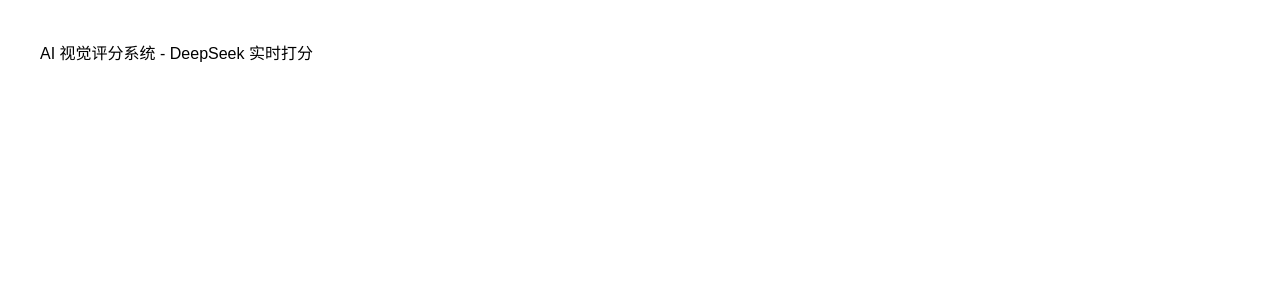
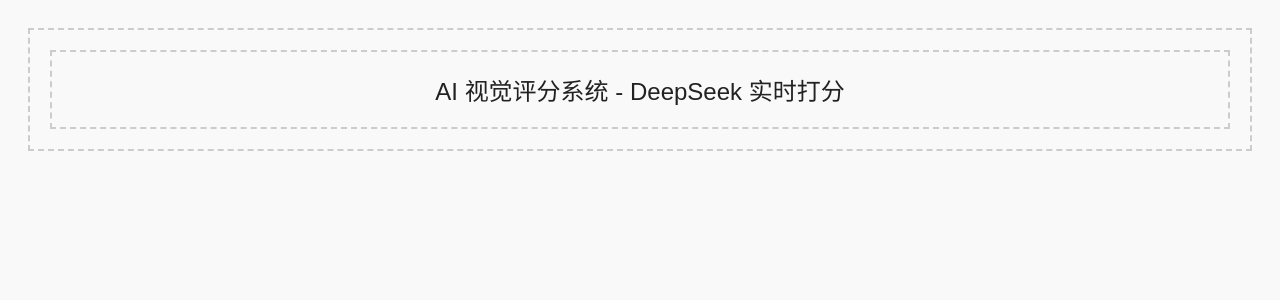
Before and after one commit to z389026507/ai-score-deepseek, a React (Vite) app: page / in a window 1280 px wide. Shown: the top 300 px of the page. Built offline with nearby package versions, Linux system fonts and the light colour scheme.

Commit message:
Update style.css

```diff
--- a/src/style.css
+++ b/src/style.css
@@ -1 +1,13 @@
-body { font-family: sans-serif; padding: 2rem; }
+body {
+  background-color: #f9f9f9;
+  font-family: sans-serif;
+  font-size: 24px;
+  padding: 20px;
+  color: #222;
+}
+
+div {
+  border: 2px dashed #ccc;
+  padding: 20px;
+  text-align: center;
+}
```
